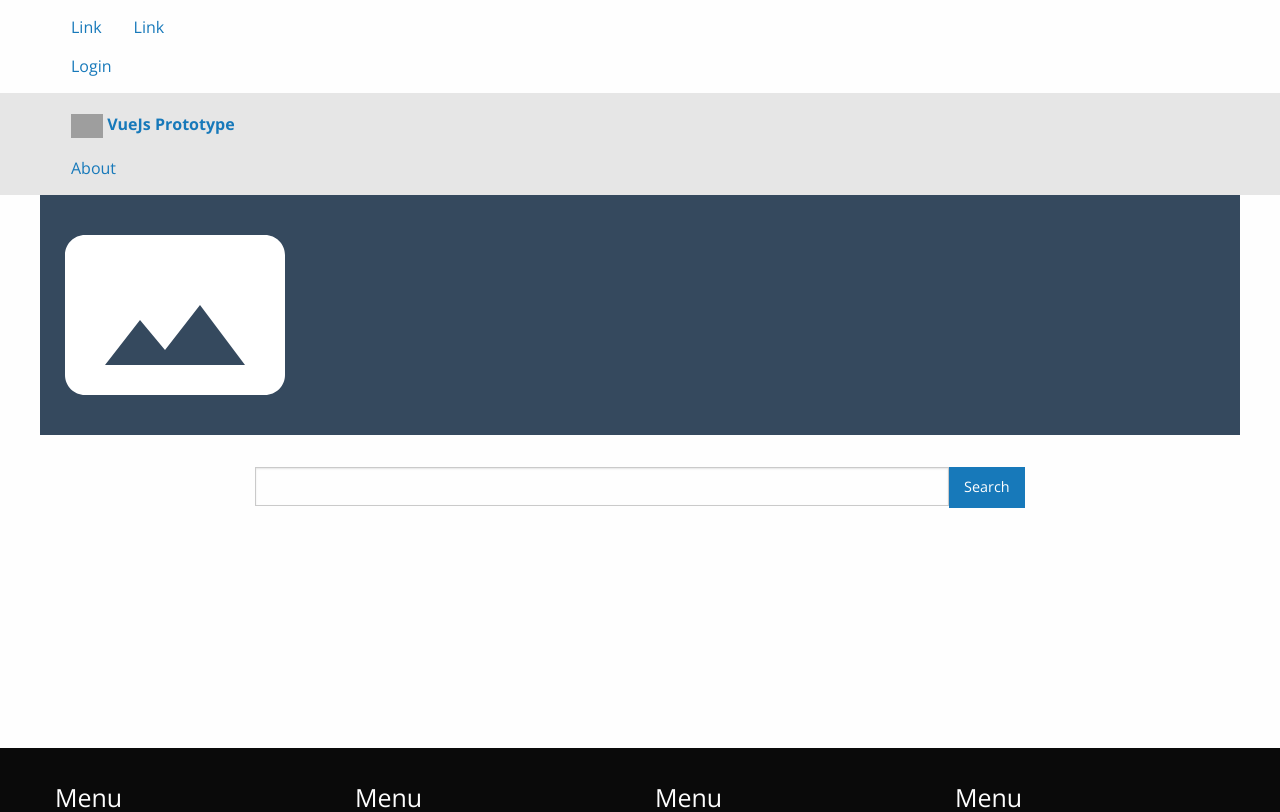
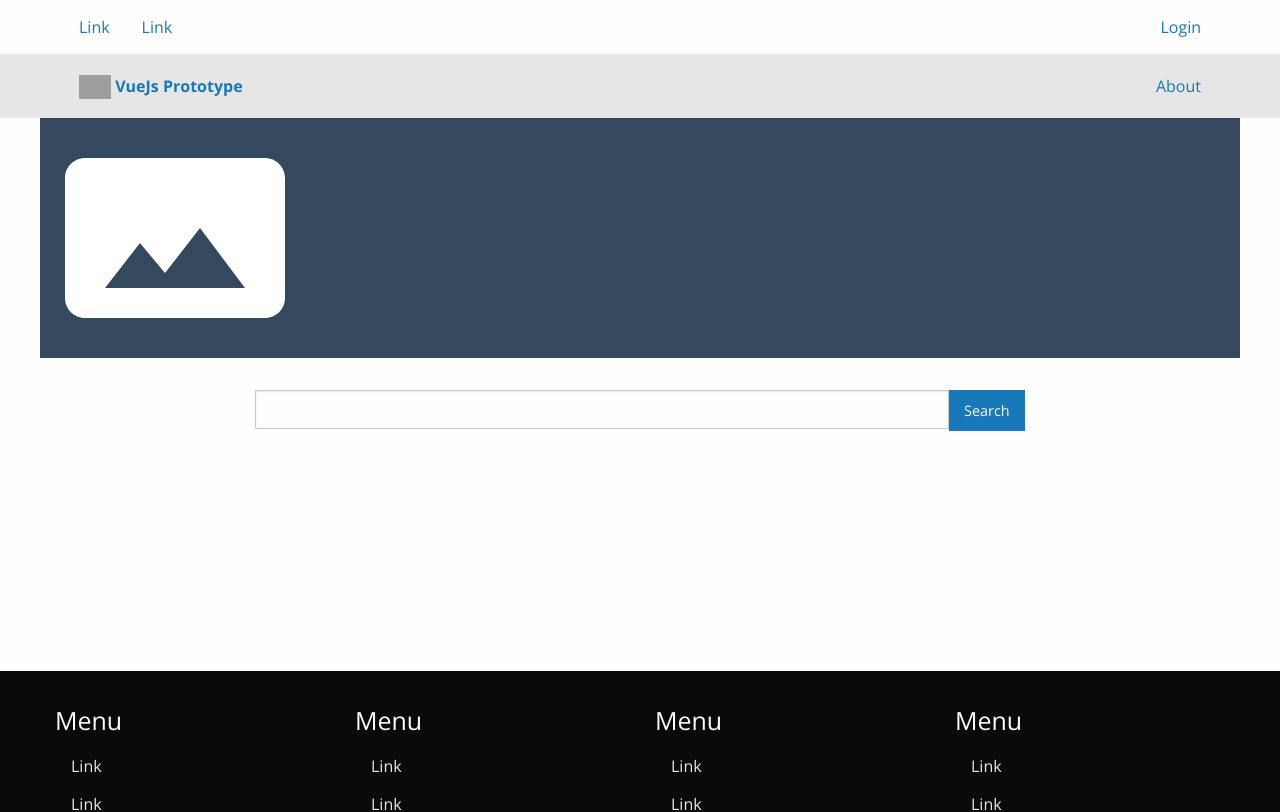
Before and after one commit to aozora/vuestart, a Vue app: page / in a window 1280 px wide. Shown: the top 812 px of the page. Built offline with nearby package versions, Linux system fonts and the light colour scheme; grey boxes are pictures that could not be loaded.

Commit message:
aligned build and config to latest vuejs webpack template

```diff
--- a/src/App.vue
+++ b/src/App.vue
@@ -1,13 +1,13 @@
 <template>
   <div class="app-container">
-    <TopNav></TopNav>
-    <MainMenu></MainMenu>
+    <top-nav></top-nav>
+    <main-menu></main-menu>
 
     <transition name="page-fade" mode="out-in">
       <router-view></router-view>
     </transition>
 
-    <MainFooter></MainFooter>
+    <main-footer></main-footer>
   </div>
 </template>
 
--- a/src/assets/scss/components/_app-container.scss
+++ b/src/assets/scss/components/_app-container.scss
@@ -1,3 +1,4 @@
+html,
 body,
 .app-container{
   width: 100%;
--- a/src/assets/scss/components/_main-menu.scss
+++ b/src/assets/scss/components/_main-menu.scss
@@ -1,4 +1,6 @@
 .main-menu {
+  background: $topbar-background;
+
   .menu-text img {
     max-height: 1.5rem;
   }
--- a/src/components/MainMenu.vue
+++ b/src/components/MainMenu.vue
@@ -1,6 +1,7 @@
 <template>
-  <nav class="top-bar main-menu" id="main-menu">
+  <nav id="main-menu" class="main-menu">
     <div class="column row">
+      <div class="top-bar">
         <div class="top-bar-left">
           <ul class="menu">
             <li class="menu-text">
@@ -20,6 +21,7 @@
           </ul>
         </div>
       </div>
+    </div>
   </nav>
 </template>
 
--- a/src/components/TopNav.vue
+++ b/src/components/TopNav.vue
@@ -1,6 +1,6 @@
 <template>
-  <nav class="top-bar top-nav">
-    <div class="column row">
+    <nav class="column row">
+      <div class="top-bar top-nav">
       <div class="top-bar-left">
         <ul class="menu">
           <li>
```
Lines whose indentation alone changed are shown as unchanged.
